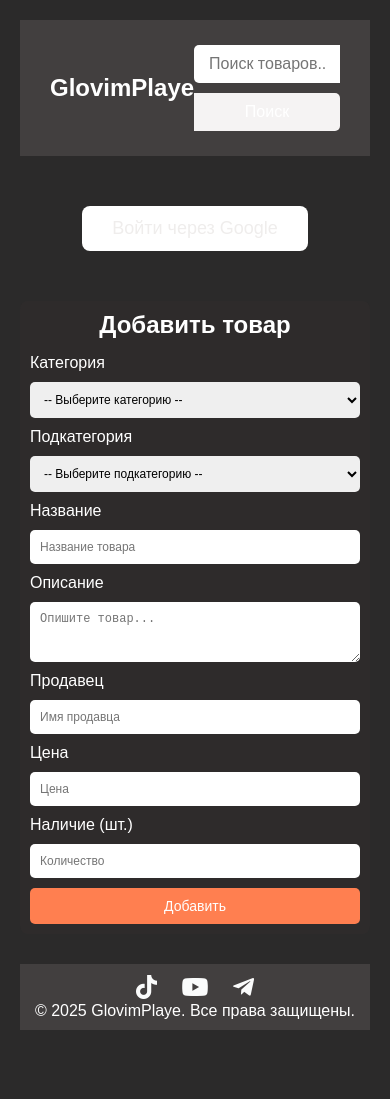
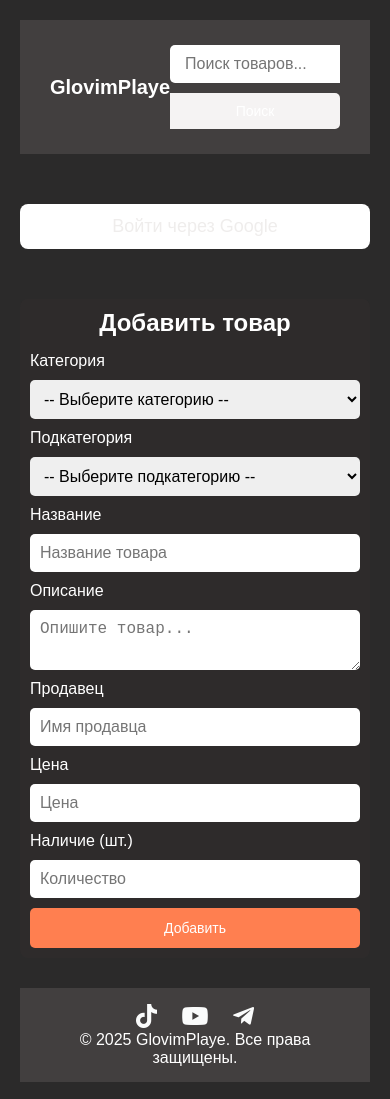
Before and after one commit to lecsik12/glovimplaye, a website: page add.html in a window 390 px wide. Before the commit the page ends 1050 px from the top, so only its background shows below. Drawn offline with Linux system fonts and the light colour scheme.

Commit message:
Add files via upload

```diff
--- a/add.html
+++ b/add.html
@@ -11,7 +11,6 @@
 
   <!-- Font Awesome для иконок -->
   <link rel="stylesheet" href="https://cdnjs.cloudflare.com/ajax/libs/font-awesome/5.15.1/css/all.min.css">
-
 
   <style>
     /* СБРОС СТИЛЕЙ */
@@ -42,6 +41,7 @@
       flex-wrap: wrap;
       margin-bottom: 20px;
     }
+
     .logo-button {
       background: none;
       border: none;
@@ -51,10 +51,12 @@
       cursor: pointer;
       transition: color 0.3s, transform 0.3s;
     }
+
     .logo-button:hover {
       color: #ccc;
       transform: scale(1.1);
     }
+
     /* Центр хедера: поиск */
     .header-center {
       flex: 1;
@@ -63,11 +65,13 @@
       align-items: center;
       margin: 10px 0;
     }
+
     .search-container {
       display: flex;
       max-width: 600px;
       width: 100%;
     }
+
     .search-input {
       flex: 1;
       padding: 10px 15px;
@@ -75,6 +79,7 @@
       border-radius: 5px 0 0 5px;
       font-size: 16px;
     }
+
     .search-btn {
       padding: 10px 20px;
       border: none;
@@ -85,6 +90,7 @@
       cursor: pointer;
       transition: background 0.3s;
     }
+
     .search-btn:hover {
       background: #f3f1f0;
     }
@@ -95,6 +101,7 @@
       display: flex;
       align-items: center;
     }
+
     .avatar {
       width: 50px;
       height: 50px;
@@ -103,9 +110,11 @@
       border: 3px solid #fff;
       transition: transform 0.3s;
     }
+
     .avatar:hover {
       transform: scale(1.1);
     }
+
     .profile-menu {
       display: none;
       position: absolute;
@@ -118,9 +127,11 @@
       overflow: hidden;
       z-index: 10;
     }
+
     .profile-menu.active {
       display: block;
     }
+
     .profile-menu a {
       display: block;
       padding: 15px;
@@ -128,9 +139,11 @@
       color: #333;
       transition: background 0.3s;
     }
+
     .profile-menu a:hover {
       background: #f6f4f4;
     }
+
     .logout {
       color: red;
       font-weight: bold;
@@ -141,6 +154,7 @@
       text-align: center;
       margin: 50px 0;
     }
+
     .login-btn {
       background: #fff;
       color: #efedec;
@@ -151,6 +165,7 @@
       cursor: pointer;
       transition: background 0.3s, transform 0.3s;
     }
+
     .login-btn:hover {
       background: #fbf8f7;
       transform: translateY(-2px);
@@ -168,6 +183,7 @@
       max-width: 700px;
       margin: 0 auto;
     }
+
     .container h2 {
       margin-bottom: 15px;
       text-align: center;
@@ -178,6 +194,7 @@
       flex-direction: column;
       gap: 10px;
     }
+
     form#addProductForm input,
     form#addProductForm select,
     form#addProductForm textarea {
@@ -186,10 +203,12 @@
       border-radius: 5px;
       font-size: 14px;
     }
+
     form#addProductForm textarea {
       resize: vertical;
       min-height: 60px;
     }
+
     form#addProductForm button {
       padding: 10px 20px;
       background: #ff7f50;
@@ -200,6 +219,7 @@
       font-size: 16px;
       transition: background 0.3s;
     }
+
     form#addProductForm button:hover {
       background: #ff4500;
     }
@@ -212,6 +232,7 @@
       color: #fff;
       margin-top: 30px;
     }
+
     .social-links a {
       margin: 0 10px;
       color: #fafbfb;
@@ -219,6 +240,7 @@
       text-decoration: none;
       transition: color 0.3s;
     }
+
     .social-links a:hover {
       color: #ff4500;
     }
@@ -235,6 +257,7 @@
       overflow: auto;
       background-color: rgba(0,0,0,0.6);
     }
+
     .modal-content {
       background: #fff;
       margin: 10% auto;
@@ -245,10 +268,12 @@
       position: relative;
       animation: fadeIn 0.5s;
     }
+
     @keyframes fadeIn {
       from { opacity: 0; transform: translateY(-20px); }
       to { opacity: 1; transform: translateY(0); }
     }
+
     .modal-close {
       position: absolute;
       right: 15px;
@@ -257,23 +282,28 @@
       cursor: pointer;
       color: #333;
     }
+
     .profile-details {
       text-align: center;
     }
+
     .profile-details img {
       width: 100px;
       height: 100px;
       border-radius: 50%;
       border: 3px solid #ff7f50;
     }
+
     .profile-details h2 {
       margin: 10px 0 5px;
       color: #ff7f50;
     }
+
     .profile-details p {
       color: #666;
       margin: 0;
     }
+
     .edit-btn {
       margin-top: 20px;
       padding: 10px 20px;
@@ -284,12 +314,14 @@
       cursor: pointer;
       transition: background 0.3s;
     }
+
     .edit-btn:hover {
       background: #ff4500;
     }
 
     /* Адаптивные стили для мобильных устройств */
     @media (max-width: 768px) {
+      /* Хедер */
       .logo-button {
         font-size: 24px;
       }
@@ -303,31 +335,72 @@
         width: 100%;
       }
 
+      /* Профиль */
       .profile {
         margin-top: 20px;
+        flex-direction: column;
+      }
+
+      .profile-menu {
+        top: 50px;
+      }
+
+      /* Контейнер */
+      .container {
+        padding: 15px;
+        max-width: 100%;
+      }
+
+      /* Формы */
+      form#addProductForm input,
+      form#addProductForm select,
+      form#addProductForm textarea {
+        font-size: 16px;
+      }
+
+      form#addProductForm button {
+        font-size: 14px;
+        padding: 12px;
+      }
+
+      /* Футер */
+      footer {
+        padding: 15px;
+      }
+
+      /* Кнопки */
+      .login-btn,
+      .edit-btn {
+        width: 100%;
+      }
+    }
+
+    @media (max-width: 480px) {
+      /* Уменьшаем шрифты на очень маленьких экранах */
+      .logo-button {
+        font-size: 20px;
+      }
+
+      .search-btn {
+        font-size: 14px;
+      }
+
+      .profile-menu a {
+        padding: 12px;
+        font-size: 14px;
+      }
+
+      .profile-details img {
+        width: 80px;
+        height: 80px;
       }
 
       .container {
         padding: 10px;
-        max-width: 100%;
-      }
-
-      form#addProductForm input,
-      form#addProductForm select,
-      form#addProductForm textarea {
-        font-size: 12px;
-      }
-
-      form#addProductForm button {
-        font-size: 14px;
-      }
-
-      footer {
-        padding: 10px;
       }
     }
+  </style>
 
-  </style>
 
 </head>
 <body>
```
